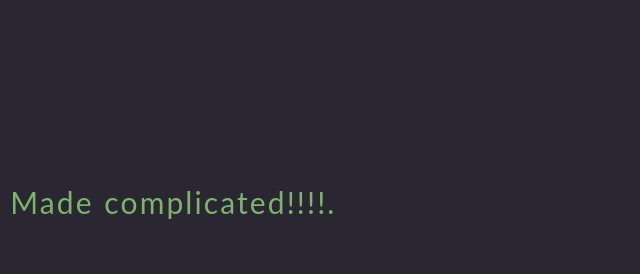
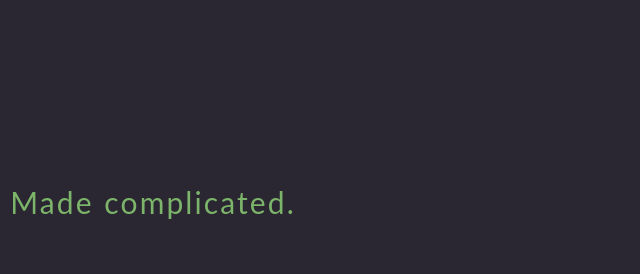
Before and after one commit to AbhiRyan/Naughty_Design, a website: page index.html in a window 1280 px wide. Shown: the top 274 px of the page, 592-1232 px from the left. Drawn offline with nearby package versions, Linux system fonts and the light colour scheme; a web font is replaced by a local one.

Commit message:
removing test change

```diff
--- a/index.html
+++ b/index.html
@@ -15,7 +15,7 @@
     </head>
 <body>
     <header class="header">
-        <h2 class="header__title">Web design.<br class="break-at-900"> Made complicated!!!!.</h2>
+        <h2 class="header__title">Web design.<br class="break-at-900"> Made complicated.</h2>
         <div class="header__text">
             <div class="header__text-content">
                 <h3 class="header__text--title u-margin-bottom-small">
```
